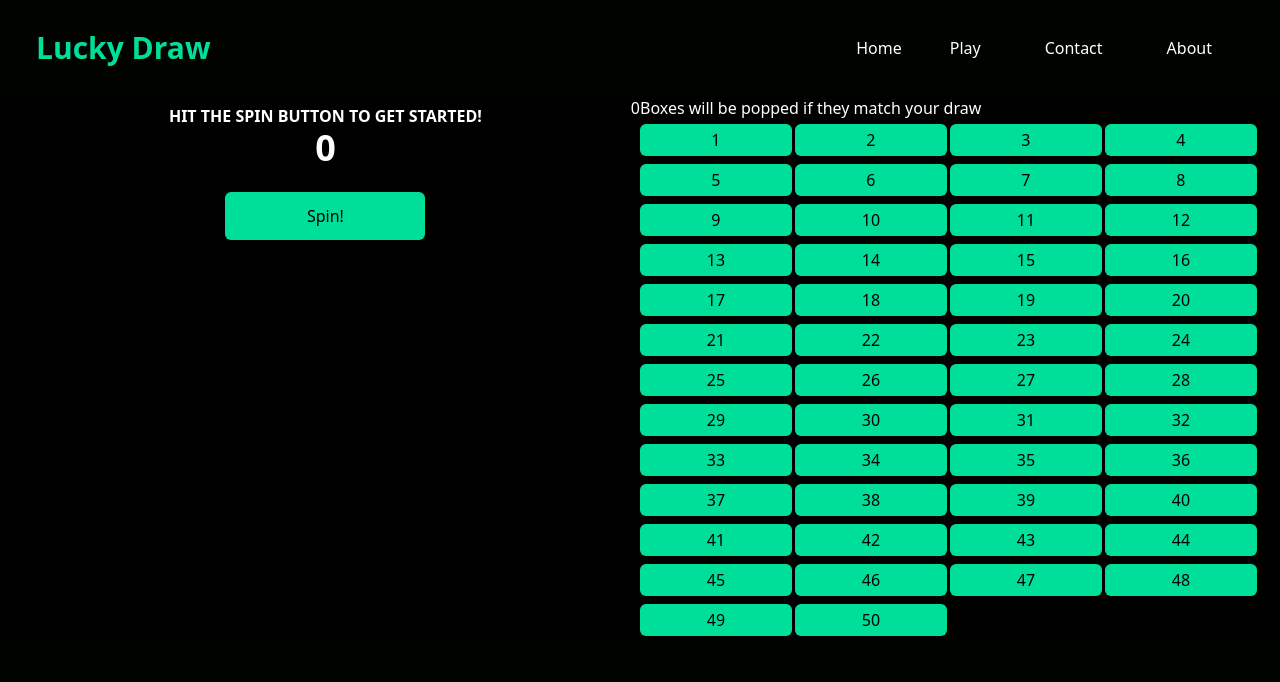
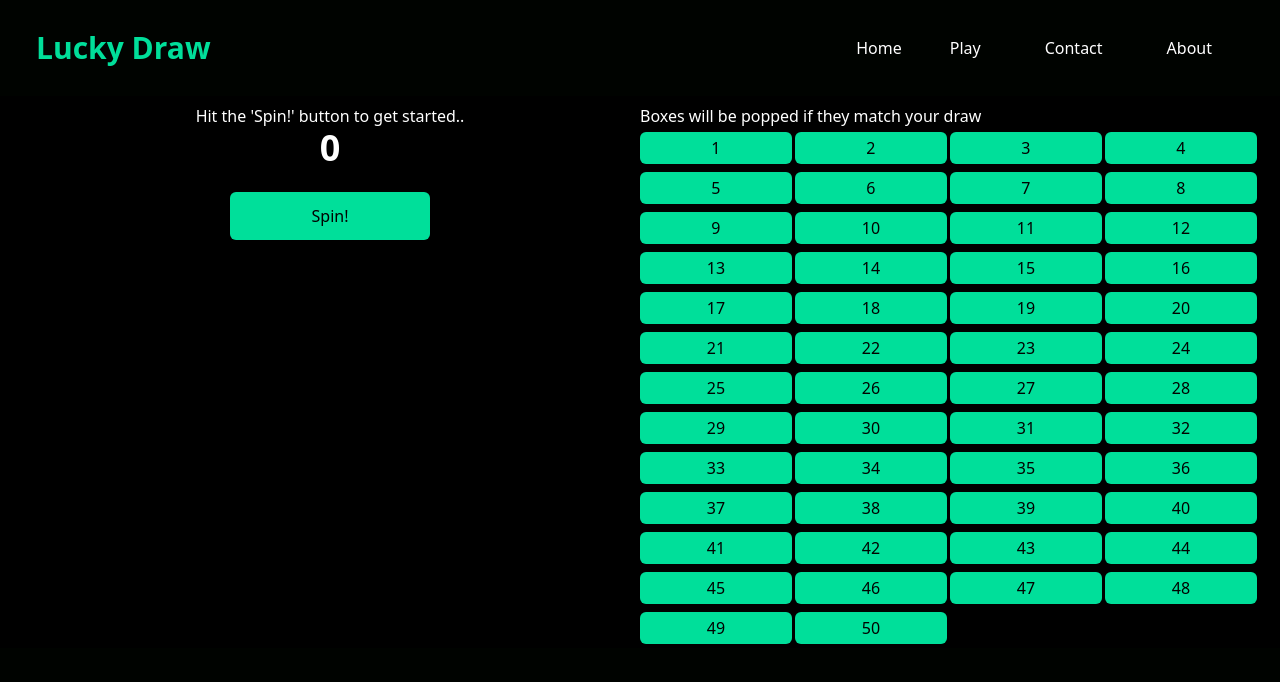
Before and after one commit to benmatela/reactjs-tailwind-css-luckydraw, a React (Create React App) app: page /play in a window 1280 px wide. Shown: the top 682 px of the page. Built offline with nearby package versions, Linux system fonts and the light colour scheme.

Commit message:
removed board comp

```diff
--- a/src/components/Board.jsx
+++ /dev/null
@@ -1,26 +0,0 @@
-import React from "react";
-import Card from "./Card";
-
-function Board(props) {
-  const findRange = (start, end) => {
-    return Array(end - start + 1).fill().map((_, idx) => start + idx);
-  };
-  const cards = findRange(1, 50);
-
-  // const handleDrawResult = () => {
-  //   const index = cards.findIndex(props.);
-  // }
-
-  return (
-    <div>
-      <p className="font-medium mx-auto text-white">
-        Boxes will be popped if they match your draw
-      </p>
-      <div className="mx-auto grid md:grid-cols-4">
-        <Card cards={cards} />
-      </div>
-    </div>
-  );
-}
-
-export default Board;
--- a/src/components/Play.jsx
+++ b/src/components/Play.jsx
@@ -1,12 +1,18 @@
 import React, { useState } from "react";
-import Board from "./Board";
+import Card from "./Card";
 import Spin from "./Spin";
 
 function Play() {
   const [draw, setDraw] = useState(0);
 
-  const handleDrawClick = num => {
-    setDraw(current => num);
+  const findRange = (start, end) => {
+    return Array(end - start + 1).fill().map((_, idx) => start + idx);
+  };
+
+  const cards = findRange(1, 50);
+
+  const handleDrawClick = (num) => {
+    setDraw(num);
   };
 
   return (
@@ -14,9 +20,15 @@ function Play() {
       <div className="max-w-[1240px] mx-auto grid md:grid-cols-2">
         <div className="flex justify-center">
           <Spin handleDrawClick={handleDrawClick} />
-          {draw}
         </div>
-        <Board />
+        <div>
+          <p className="font-medium mx-auto mt-2 text-white">
+            Boxes will be popped if they match your draw
+          </p>
+          <div className="mx-auto grid md:grid-cols-4">
+            <Card cards={cards} />
+          </div>
+        </div>
       </div>
     </div>
   );
--- a/src/components/Spin.jsx
+++ b/src/components/Spin.jsx
@@ -16,8 +16,8 @@ function Spin({handleDrawClick}) {
   return (
     <div className="w-full bg-black">
       <div className="flex flex-col justify-center mx-auto">
-        <p className="font-bold mx-auto mt-2 text-white">
-          HIT THE SPIN BUTTON TO GET STARTED!
+        <p className="font-medium mx-auto mt-2 text-white">
+          Hit the 'Spin!' button to get started..
         </p>
         <h1 className="mx-auto text-white md:text-4xl sm:text-3xl text-2xl font-bold">
           {generatedNumber}
```
